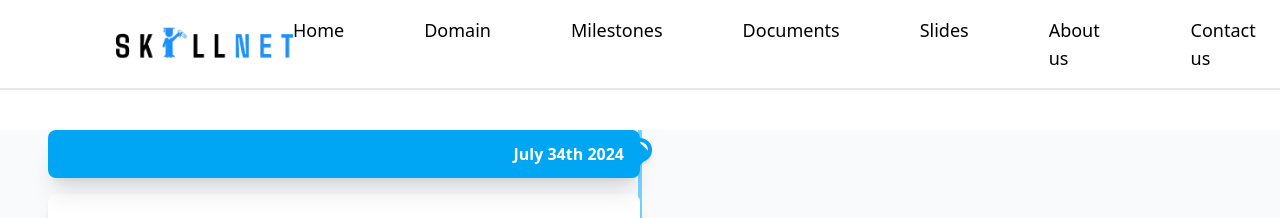
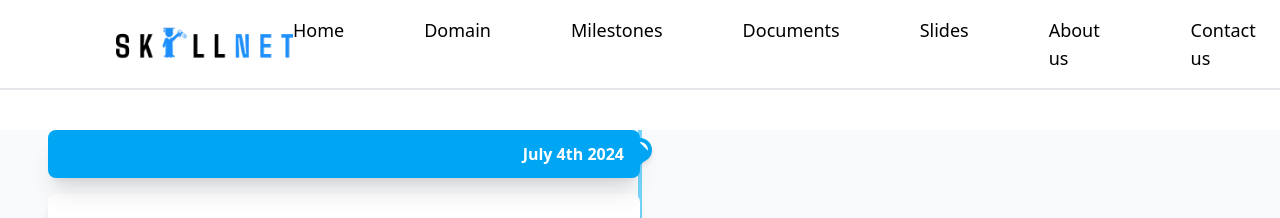
Before and after one commit to chami-gunawardane/skillnet-website, a React (Vite) app: page /Milestones in a window 1280 px wide. Shown: the top 218 px of the page. Built offline with nearby package versions, Linux system fonts and the light colour scheme.

Commit message:
Fixed Bugs

```diff
--- a/src/pages/Home/index.jsx
+++ b/src/pages/Home/index.jsx
@@ -1,5 +1,5 @@
 import React from "react";
-import Navbar from "../../components/Navbar"; // Assuming path is correct
+import Navbar from "../../components/Navbar";
 import HomeImage from "../../assets/homeImage.jpg";
 
 export default function HomePage() {
@@ -24,22 +24,16 @@ export default function HomePage() {
       <Navbar />
 
       <main>
-        {/* Hero Section - Updated */}
         <section
           className="relative text-white overflow-hidden"
           aria-labelledby="hero-heading"
         >
-          {/* Gradient Background */}
           <div className="absolute inset-0 bg-gradient-to-br from-cyan-500 via-blue-400 to-indigo-500"></div>
 
-          {/* Main content wrapper for hero - Vertical padding (py-*) REMOVED from here */}
-          {/* lg:items-stretch will make both columns (text and image) the same height */}
           <div
             className={`relative container mx-auto px-6 flex flex-col lg:flex-row lg:items-stretch`}
           >
-            {/* Text Content */}
-            {/* Vertical padding (py-*) ADDED HERE. This column's height (content + padding) will define row height. */}
-            {/* mb-12 for spacing when stacked on mobile, lg:mb-0 to remove it on larger screens */}
+
             <div className="text-center lg:text-left z-10 flex flex-col justify-center py-20 md:py-28 lg:py-32 mb-12 lg:mb-0">
               <h1
                 id="hero-heading"
@@ -60,18 +54,13 @@ export default function HomePage() {
                   onClick={scrollToAbout}
                   className={`px-8 py-3 bg-${buttonPrimaryColor} text-white border-2 border-white font-semibold rounded-lg hover:bg-${buttonPrimaryHoverColor} transition-all duration-300 ease-in-out transform hover:scale-105 focus:outline-none focus:ring-2 focus:ring-${buttonPrimaryRingColor} focus:ring-opacity-75 shadow-md hover:shadow-lg cursor-pointer`}
                 >
-                  Discover How
+                  What is this about
                 </button>
               </div>
             </div>
 
-            {/* Image Content Column */}
-            {/* This column has NO vertical padding. It will stretch to match the height of the left (padded text) column. */}
-            {/* The image will fill this stretched column from edge to edge vertically. */}
-            {/* mt-12 lg:mt-0 for this div is not strictly needed if text div handles bottom margin on mobile */}
             <div className="lg:w-2/5 xl:w-1/2 z-10">
               {" "}
-              {/* Removed 'flex' if it was causing issues, direct child img will handle sizing */}
               <img
                 src={HomeImage}
                 alt="People silhouettes with an upward arrow signifying career growth"
@@ -81,7 +70,6 @@ export default function HomePage() {
           </div>
         </section>
 
-        {/* About the Project Section (structure remains the same) */}
         <section
           id="about-project"
           className={`py-20 md:py-28 bg-${subtleBgColor}`}
--- a/src/pages/Milestones/index.jsx
+++ b/src/pages/Milestones/index.jsx
@@ -4,7 +4,7 @@ import Navbar from '../../components/Navbar';
 
 const milestonesData = [
   {
-    date: "July 34th 2024",
+    date: "July 4th 2024",
     title: "Project Proposal",
     description: "Presented to a panel of judges in order to provide an overview of the proposed research.",
     marks: "6%"
@@ -72,9 +72,7 @@ const MilestonesPage = () => {
           initial="hidden"
           animate="visible"
         >
-          {/* Central Timeline Bar for Desktop */}
           <div className="hidden md:block absolute top-0 bottom-0 left-1/2 w-1 bg-sky-300 transform -translate-x-1/2"></div>
-          {/* Left Timeline Bar for Mobile */}
           <div className="md:hidden absolute top-0 bottom-0 left-4 w-1 bg-sky-300 transform -translate-x-1/2"></div>
 
           {milestonesData.map((milestone, index) => {
@@ -83,12 +81,10 @@ const MilestonesPage = () => {
               <motion.div
                 key={index}
                 className="mb-4 relative"
-                custom={isLeftAligned} // Pass to variants if needed for direction
+                custom={isLeftAligned}
                 variants={itemVariants}
               >
-                {/* Timeline Circle - Desktop */}
                 <div className="hidden md:block absolute top-0 left-1/2 w-6 h-6 bg-white rounded-full border-4 border-sky-500 transform -translate-x-1/2 -translate-y-[-8px] shadow-md"></div>
-                {/* Timeline Circle - Mobile */}
                 <div className="md:hidden absolute top-0 left-4 w-6 h-6 bg-white rounded-full border-4 border-sky-500 transform -translate-x-1/2 -translate-y-[-8px] shadow-md"></div>
 
                 <div className={`
@@ -124,7 +120,7 @@ const MilestonesPage = () => {
                         -left-[calc(theme(spacing.12)_-_theme(spacing.4)_-_theme(spacing.2))]
                         sm:-left-[calc(theme(spacing.12)_-_theme(spacing.4)_-_8px)]
                         -left-[30px)]
-                      `}></div> {/* Approx: pl-12 (48px) - left-4 (16px for line) - half pointer width (8px) = 24px from banner edge */}
+                      `}></div>
                     </div>
 
                     {/* Milestone Details Card */}
```
